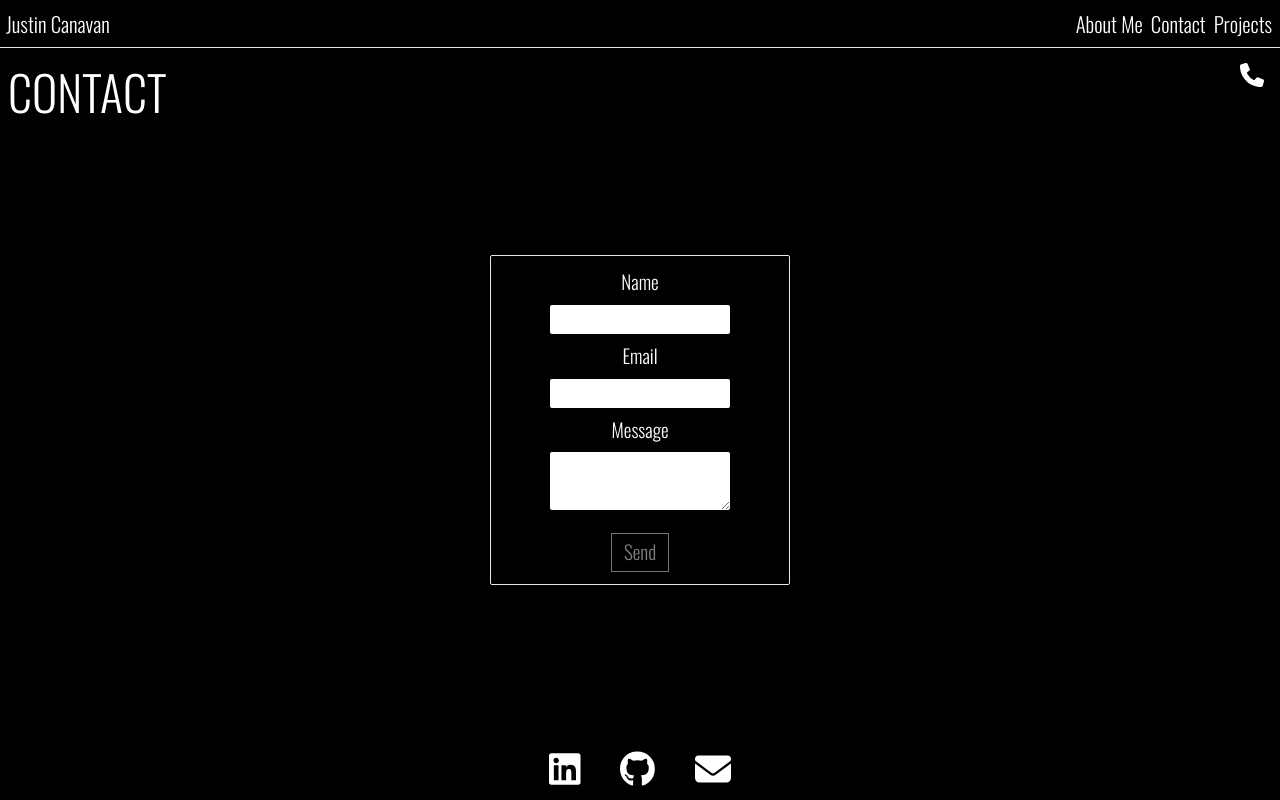
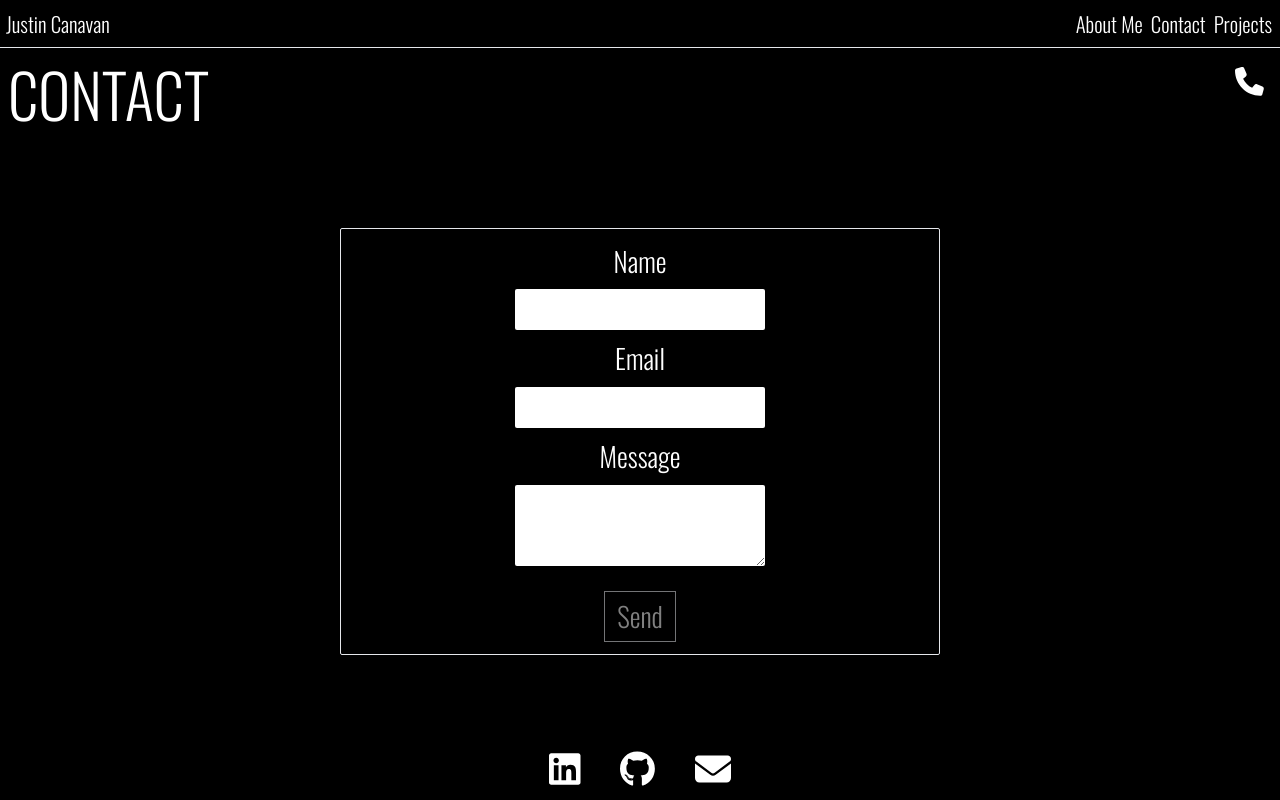
Before and after one commit to justincanavandev/vite-portfolio, a React (Vite) app in the folder vite-portfolio/: page /contact in a window 1280 px wide. Built offline with nearby package versions, Linux system fonts and the light colour scheme; a web font is replaced by a local one.

Commit message:
styled contact page for all screen sizes

```diff
--- a/vite-portfolio/src/pages/Contact/Contact.tsx
+++ b/vite-portfolio/src/pages/Contact/Contact.tsx
@@ -30,7 +30,7 @@ export default function Contact() {
       >
         <h1
           ref={headerRef}
-          className="text-[3rem] pt-2 pl-2 text-white font-oswald uppercase"
+          className="text-[3rem] pl-2 text-white font-oswald uppercase md:text-[3.4rem] lg:text-[3.8rem]"
         >
           Contact
         </h1>
--- a/vite-portfolio/src/pages/Contact/ContactForm.tsx
+++ b/vite-portfolio/src/pages/Contact/ContactForm.tsx
@@ -40,7 +40,7 @@ export const ContactForm = () => {
     handleEmailDisplay,
     handleMessageDisplay,
     raiseProgressValue,
-    raiseProgressValueTest,
+    // raiseProgressValueTest,
     username,
     setUsername,
     email,
@@ -48,6 +48,8 @@ export const ContactForm = () => {
     message,
     setMessage,
   }: ContactContextType = useContext(ContactContext)
+
+  const [phoneIconDisplay, setPhoneIconDisplay] = useState<boolean>(false)
 
   const sendEmail = (e: React.FormEvent<HTMLFormElement>) => {
     e.preventDefault()
@@ -92,13 +94,13 @@ export const ContactForm = () => {
       // raiseProgressValueTest()
       raiseProgressValue()
     }
-  }, [progressValue, isEmailLoading])
+  }, [progressValue, isEmailLoading, raiseProgressValue])
 
   const errorMessages = (
     <>
-      <div className="flex flex-col w-full items-center mx-auto text-white gap-2 md:absolute md:top-[-16px] md:right-[-210px] md:w-[180px]">
+      <div className="flex flex-col w-full items-center mx-auto text-white gap-2 md:absolute md:top-[-13px] md:right-[-170px] md:w-[150px] lg:right-[-200px] lg:w-[180px]">
         <div
-          className={`mt-4 flex w-full flex-wrap ${
+          className={`mt-3 flex w-full flex-wrap ${
             screenHeight < 650 ? "h-[120px]" : ""
           } ${
             emailMessagesState.length > 0 ||
@@ -109,7 +111,7 @@ export const ContactForm = () => {
           } max-w-[300px]`}
         >
           <div
-            className={`w-full h-fit flex flex-wrap ${
+            className={`w-full h-fit flex flex-wrap text-[1.15rem] md:text-[1.25rem] lg:text-[1.4rem] ${
               emailMessagesState.length > 0 ||
               (usernameDisplay && !isUsernameValid) ||
               (messageDisplay && !isMessageValid)
@@ -159,23 +161,13 @@ export const ContactForm = () => {
     </>
   )
 
-  const [phoneIconDisplay, setPhoneIconDisplay] = useState<boolean>(false)
-
-  // const handlePhoneIcon = () => {
-  //   if (phoneIconDisplay === false) {
-  //     setPhoneIconDisplay(true)
-  //   }
-  //   if (phoneIconDisplay === true) {
-  //     setPhoneIconDisplay(false)
-  //   }
-  // }
-
   return (
     <form className="" ref={form} onSubmit={sendEmail}>
       <div
-        className={`flex flex-col text-white text-[1.2rem] font-oswald min-w-full justify-center ${
+        className={`flex flex-col text-white text-[1.2rem] font-oswald min-w-full justify-center md:text-[1.5rem] lg:text-[1.7rem]
+        ${
           screenHeight >= 650
-            ? `h-[calc(100vh-220px)] `
+            ? `h-[calc(100vh-200px)] `
             : "-mt-[20px] md:mt-0 md:h-[440px]"
         }
 
@@ -188,17 +180,17 @@ export const ContactForm = () => {
           onMouseOver={()=>setPhoneIconDisplay(true)}
           onMouseOut={()=>setPhoneIconDisplay(false)}
         >
-          <FontAwesomeIcon className="z-10" size="lg" icon={faPhone} />
+          <FontAwesomeIcon className="z-10 text-[1.8rem]" icon={faPhone} />
         </Link>
 
         {phoneIconDisplay && <span className="absolute top-12 right-4">201-218-8720</span>}
-        <div className="flex flex-col mt-1 border gap-2 py-3 w-[300px] mx-auto rounded-sm items-center md:relative">
+        <div className="flex flex-col mt-1 border gap-2 py-3 w-[300px] mx-auto rounded-sm items-center md:relative md:w-[400px] lg:w-[600px]">
           {screenWidth >= 768 && errorMessages}
           <label>Name</label>
           <div className="relative">
             <input
               onChange={(e) => handleUserName(e)}
-              className={`text-black w-[180px] px-[2px] rounded-sm ${
+              className={`text-black w-[180px] md:w-[220px] lg:w-[250px] px-[2px] rounded-sm ${
                 usernameDisplay
                   ? isUsernameValid
                     ? "outline-green-500"
@@ -235,7 +227,7 @@ export const ContactForm = () => {
             <input
               onChange={(e) => handleEmail(e)}
               onFocus={handleEmailDisplay}
-              className={`text-black w-[180px] px-[2px] rounded-sm ${
+              className={`text-black w-[180px] md:w-[220px] lg:w-[250px] px-[2px] rounded-sm ${
                 emailDisplay
                   ? isEmailValid
                     ? "outline-green-500"
@@ -270,7 +262,7 @@ export const ContactForm = () => {
           <div className="relative">
             <textarea
               onChange={(e) => handleMessage(e)}
-              className={`text-black w-[180px] px-[2px] rounded-sm ${
+              className={`text-black w-[180px] md:w-[220px] lg:w-[250px] px-[2px] rounded-sm ${
                 messageDisplay
                   ? isMessageValid
                     ? "outline-green-500"
--- a/vite-portfolio/src/pages/Contact/ContactPage.tsx
+++ b/vite-portfolio/src/pages/Contact/ContactPage.tsx
@@ -62,7 +62,7 @@ export default function ContactPage() {
       setEmailMessagesState(emailMessagesArr)
     }
     if (e.target.value.length > 0) {
-      let filteredArr = emailMessagesArr.filter(
+      const filteredArr = emailMessagesArr.filter(
         (message) => message !== "-Email required."
       )
       setEmailMessagesState(filteredArr)
@@ -72,7 +72,7 @@ export default function ContactPage() {
         setEmailMessagesState(emailMessagesArr)
       }
       if (e.target.value.includes("@")) {
-        let filteredArr = emailMessagesArr.filter(
+        const filteredArr = emailMessagesArr.filter(
           (message) => message === "-Email must include @."
         )
         setEmailMessagesState(filteredArr)
@@ -82,7 +82,7 @@ export default function ContactPage() {
         setEmailMessagesState(emailMessagesArr)
       }
       if (startDomainRegex.test(e.target.value)) {
-        let filteredArr = emailMessagesArr.filter(
+        const filteredArr = emailMessagesArr.filter(
           (message) => message !== "Must include email name"
         )
         setEmailMessagesState(filteredArr)
@@ -92,7 +92,7 @@ export default function ContactPage() {
         setEmailMessagesState(emailMessagesArr)
       }
       if (endDomainRegex.test(e.target.value)) {
-        let filteredArr = emailMessagesArr.filter(
+        const filteredArr = emailMessagesArr.filter(
           (message) =>
             message !== `-Email must include domain ("gmail.com", "yahoo.com").`
         )
```
Also changed, not shown: vite-portfolio/src/pages/AboutMe.tsx (+0 -13 lines), vite-portfolio/src/pages/Contact/functions/contact-functions.tsx (deleted, +0 -40 lines), vite-portfolio/src/pages/Projects/Projects.tsx (+0 -8 lines).
